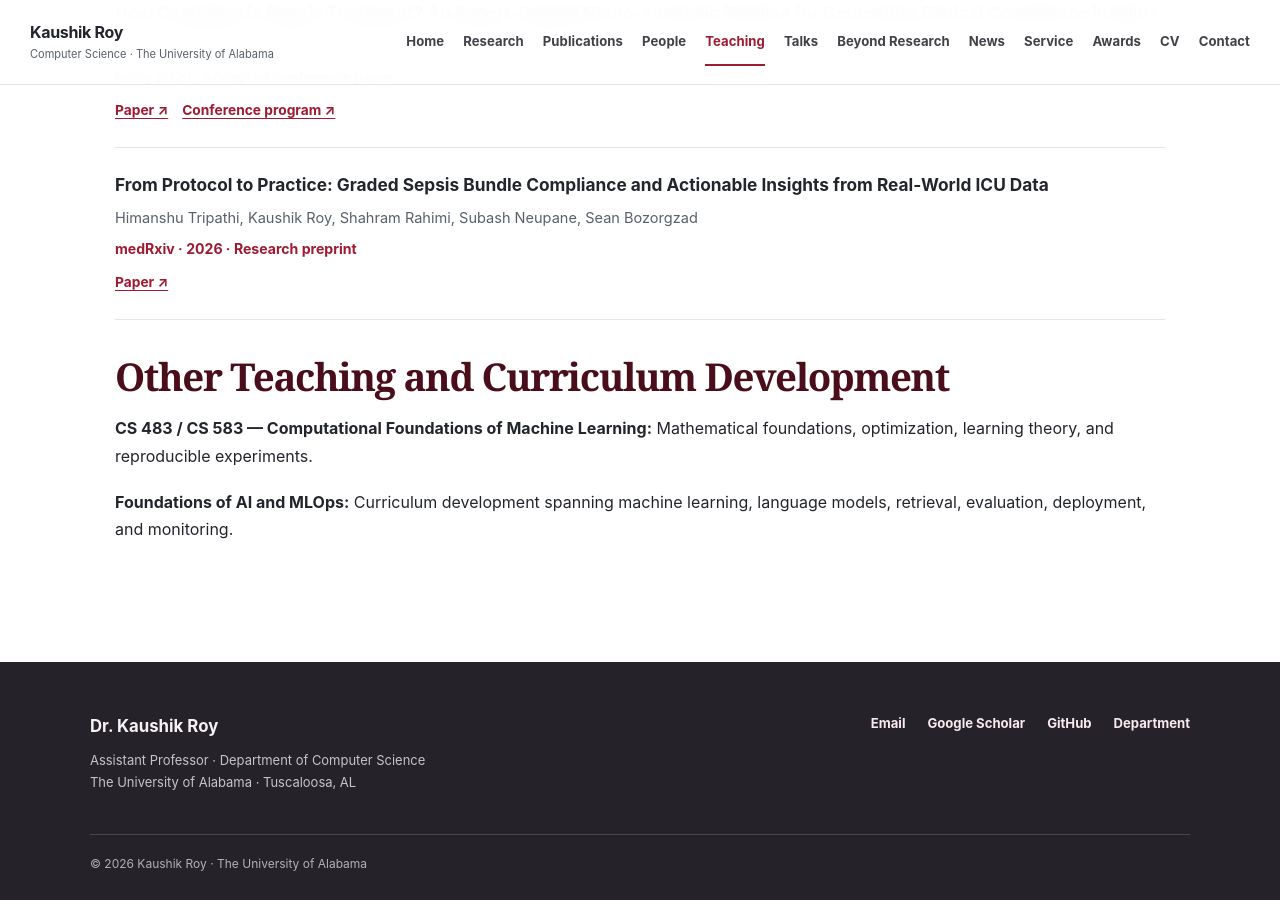
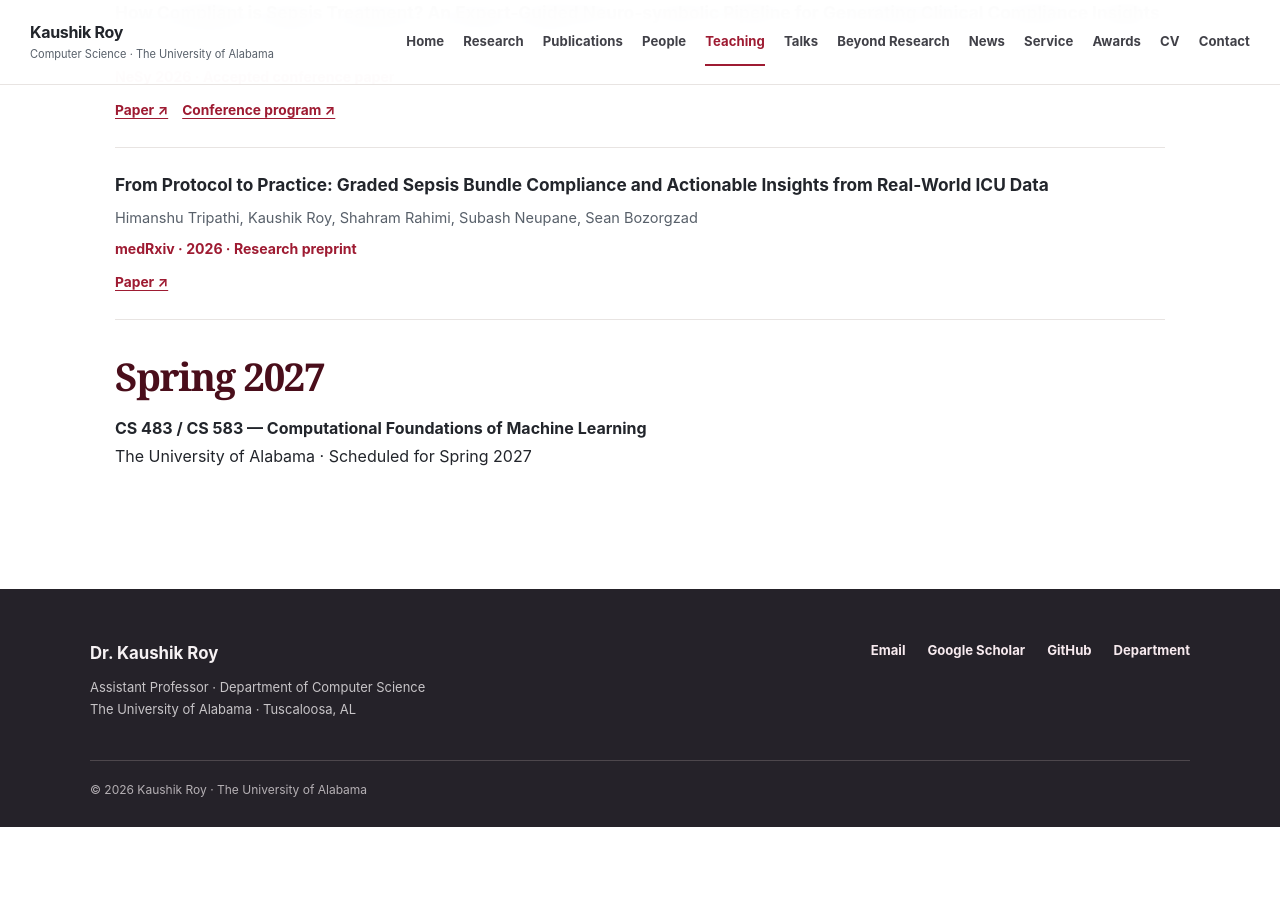
Before and after one commit to kauroy1994/home, a Jekyll site: the page built from _pages/teaching.md, in a window 1280 px wide and 900 px high, scrolled down 1653 px. Built offline with Jekyll 4.4.1, drawn with Linux system fonts in a browser that asks for light colours; after the commit the page ends 2480 px from its top, so only the background shows below that.

Commit message:
Focus teaching page on Spring 2026 CS 691 and Spring 2027 CS 483/583

```diff
--- a/_pages/teaching.md
+++ b/_pages/teaching.md
@@ -36,8 +36,7 @@
 
 <div class="pub-item"><h3>From Protocol to Practice: Graded Sepsis Bundle Compliance and Actionable Insights from Real-World ICU Data</h3><p class="authors">Himanshu Tripathi, Kaushik Roy, Shahram Rahimi, Subash Neupane, Sean Bozorgzad</p><p class="venue">medRxiv · 2026 · Research preprint</p><p class="links"><a href="https://doi.org/10.64898/2026.04.23.26351412">Paper ↗</a></p></div>
 
-## Other Teaching and Curriculum Development
+## Spring 2027
 
-**CS 483 / CS 583 — Computational Foundations of Machine Learning:** Mathematical foundations, optimization, learning theory, and reproducible experiments.
-
-**Foundations of AI and MLOps:** Curriculum development spanning machine learning, language models, retrieval, evaluation, deployment, and monitoring.
+**CS 483 / CS 583 — Computational Foundations of Machine Learning**
+The University of Alabama · Scheduled for Spring 2027
```
